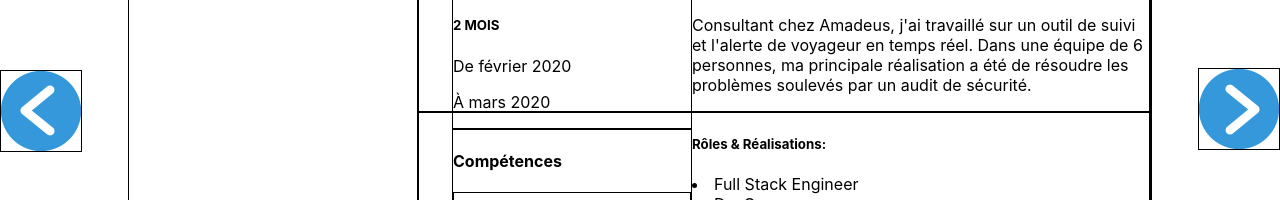
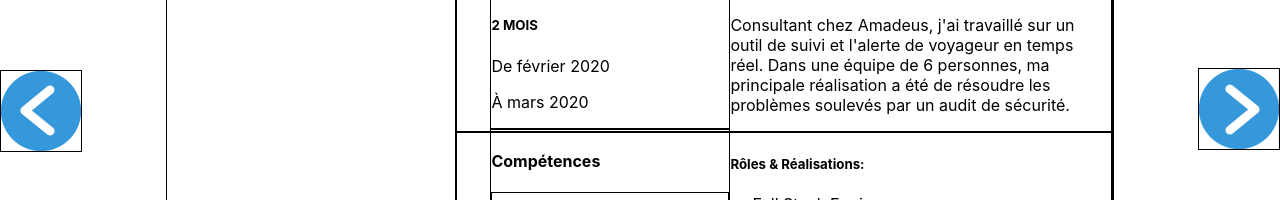
Before and after one commit to pbutin/dossierCompetance, a React (Create React App) app: page / in a window 1280 px wide. Shown: the part 250-450 px from the top of the page. Built offline with nearby package versions, Linux system fonts and the light colour scheme.

Commit message:
Fix buttons

```diff
--- a/src/App.css
+++ b/src/App.css
@@ -3,12 +3,13 @@
 }
 
 .center {
-    width:80%;
-    margin-left: 10%;
+    width:74vmax;
+    margin-left: 13vmax;
 }
 
 .right-button {
-	float: right;
+     right: 0;
+
 }
 
 .rotate {
@@ -21,4 +22,5 @@
 	max-height: 80px;
 	max-width: 80px;
 	margin-top: 40vh;
+	position: fixed;
 }
```
